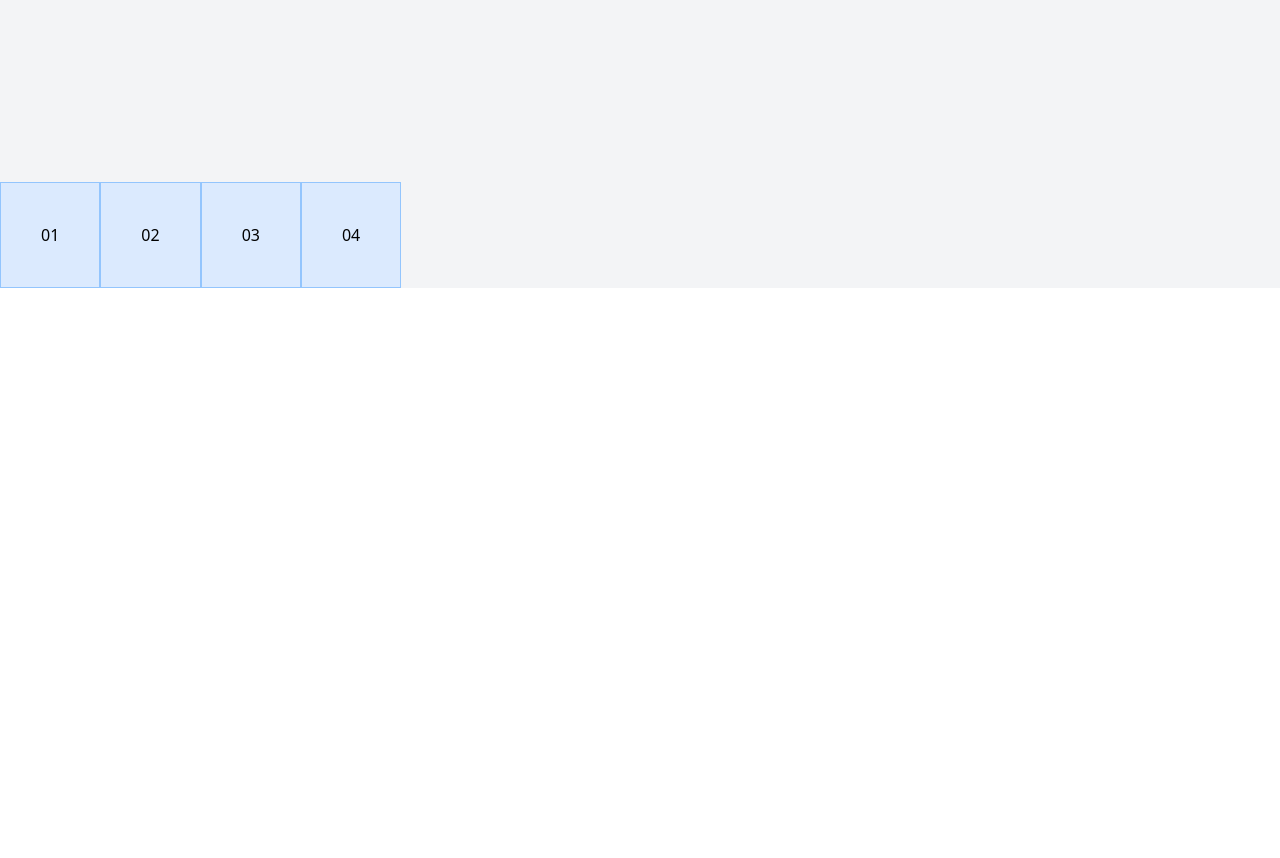
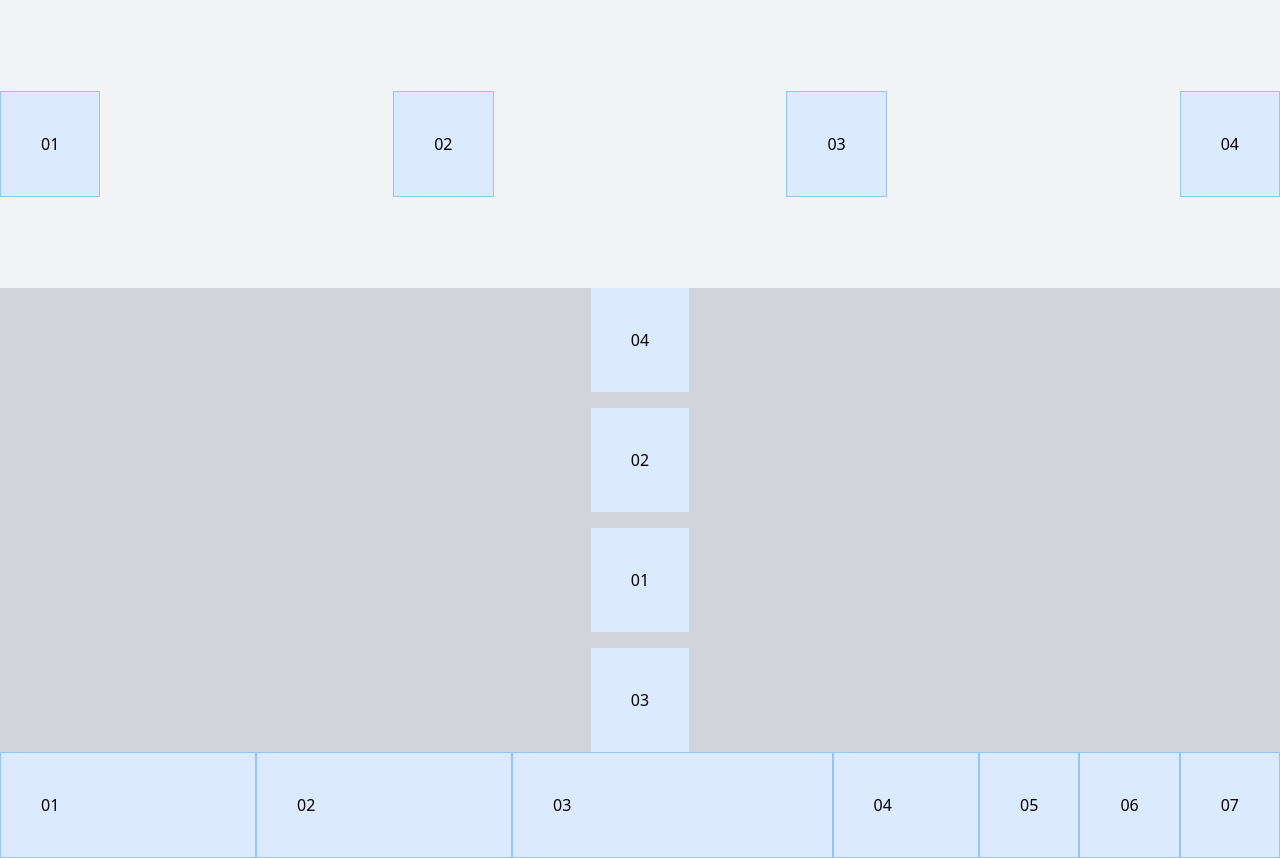
Before and after one commit to asimkamalk/TailwindCSS, a plain HTML site: page 13-flexbox.html in a window 1280 px wide. Before the commit the page ends 800 px from the top, so only its background shows below. Drawn offline with nearby package versions, Linux system fonts and the light colour scheme.

Commit message:
added flex column, gap, order, grow and shrink

```diff
--- a/13-flexbox.html
+++ b/13-flexbox.html
@@ -9,7 +9,9 @@
   </head>
   <body>
     <!-- Flex and alignment -->
-    <div class="flex items-end h-72 w-full bg-gray-100">
+    <div
+      class="flex flex-row items-center justify-between h-72 w-full bg-gray-100"
+    >
       <div class="p-10 border border-blue-300 bg-blue-100">01</div>
       <div class="p-10 border border-blue-300 bg-blue-100">02</div>
       <div class="p-10 border border-blue-300 bg-blue-100">03</div>
@@ -17,8 +19,31 @@
     </div>
 
     <!-- Flex Column, Gap and Order -->
+    <div
+      class="flex flex-col gap-4 items-center justify-between bg-gray-300 h-full w-full"
+    >
+      <div class="order-3 p-10 bg-blue-100">01</div>
+      <div class="order-2 p-10 bg-blue-100">02</div>
+      <div class="order-4 p-10 bg-blue-100">03</div>
+      <div class="order-1 p-10 bg-blue-100">04</div>
+    </div>
+    <!-- Grow and shrink -->
 
-    <!-- Grow and shrink -->
+    <div class="flex bg-gray-500">
+      <div class="flex-initial w-64 border border-blue-300 p-10 bg-blue-100">
+        01
+      </div>
+      <div class="flex-none w-64 border border-blue-300 p-10 bg-blue-100">
+        02
+      </div>
+      <div class="flex-auto w-64 border border-blue-300 p-10 bg-blue-100">
+        03
+      </div>
+      <div class="flex-1 w-64 border border-blue-300 p-10 bg-blue-100">04</div>
+      <div class="p-10 border border-blue-300 bg-blue-100">05</div>
+      <div class="p-10 border border-blue-300 bg-blue-100">06</div>
+      <div class="p-10 border border-blue-300 bg-blue-100">07</div>
+    </div>
   </body>
 </html>
 
```
